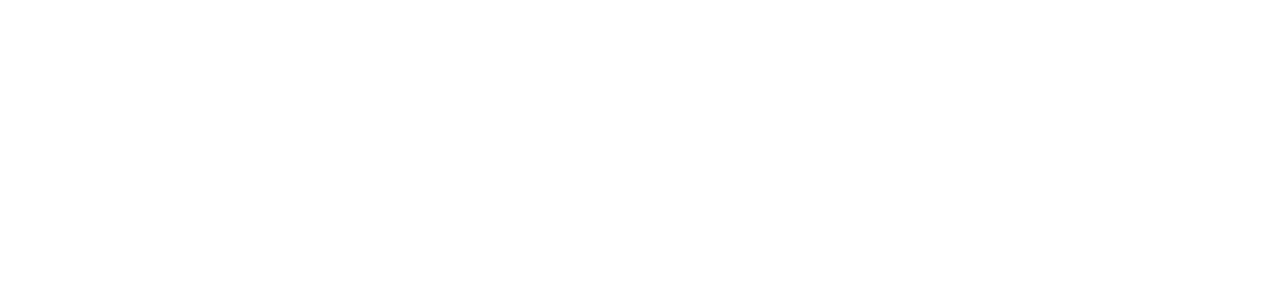
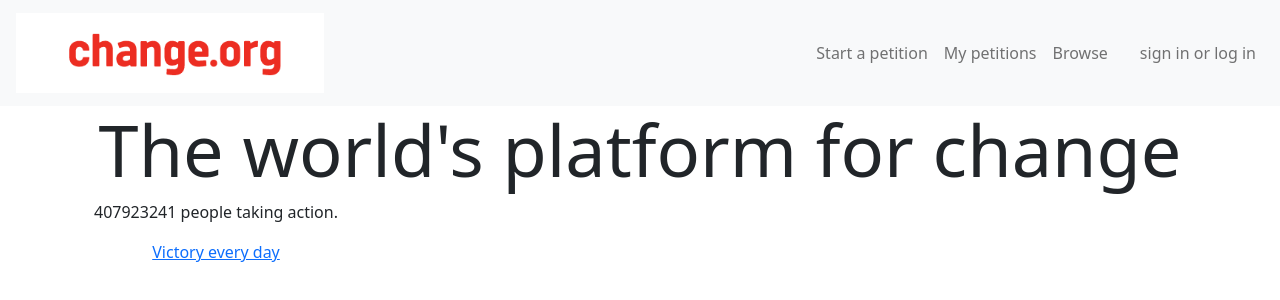
Before and after one commit to CharShewFan/boot2, a plain HTML site: page index.html in a window 1280 px wide. Drawn offline with nearby package versions, Linux system fonts and the light colour scheme.

Commit message:
nav + jumbotron

```diff
--- a/index.html
+++ b/index.html
@@ -7,9 +7,47 @@
     <script src="js/bootstrap.bundle.js"></script>
     <script src="js/bootstrap.js"></script>
     <link href="css/bootstrap-grid.min.css">
+    <link rel="stylesheet" href="./css/bootstrap.min.css">
     <link rel="stylesheet" href="demo2.css">
+    <script src="https://ajax.googleapis.com/ajax/libs/jquery/3.5.1/jquery.min.js"></script>
+    <script src="https://cdnjs.cloudflare.com/ajax/libs/popper.js/1.16.0/umd/popper.min.js"></script>
 </head>
 <body>
+
+<!--navigation-->
+<div class="navbar navbar-expand-md navbar-light bg-light sticky-top">
+    <div class="container-fluid">
+        <a href="#" class="navbar-brand"><img src="./img/logo.png" alt="logo" class="img-fluid"></a>
+        <button class="navbar-toggler" type="button" data-toggle="collapse" data-target="#navbarResponsive">
+            <span class="navbar-toggler-icon"></span>
+        </button>
+
+        <div class="collapse navbar-collapse" id="navbarResponsive">
+            <ul class="navbar-nav ml-auto">
+                <li class="nav-item"><a href="#" class="nav-link">Start a petition</a></li>
+                <li class="nav-item"><a href="#" class="nav-link">My petitions</a></li>
+                <li class="nav-item"><a href="#" class="nav-link">Browse</a></li>
+                <li class="nav-item"><a href="#" class="nav-link"><i class="fas fa-search"></i></a></li>
+                <hr>
+                <li class="nav-item"><a href="#" class="nav-link">sign in or log in</a></li>
+            </ul>
+        </div>
+    </div>
+</div>
+
+<!--jumbotron-->
+<div class="container-fluid">
+    <div class="row jumbotron text-center">
+        <div class="col-sm-12 col-md-9 col-lg-12 col-xs-10">
+            <h2 class="display-2">The world's platform for change </h2>
+
+        </div>
+        <div class="col-md-8 col-lg-4 col-xl-4">
+            <p>407923241 people taking action.</p>
+            <a href="#" class="link">Victory every day</a>
+        </div>
+    </div>
+</div>
 
 
 
```
Also changed, not shown: img/logo.png (added), img/map.jpg (added), img/search.png (added).
